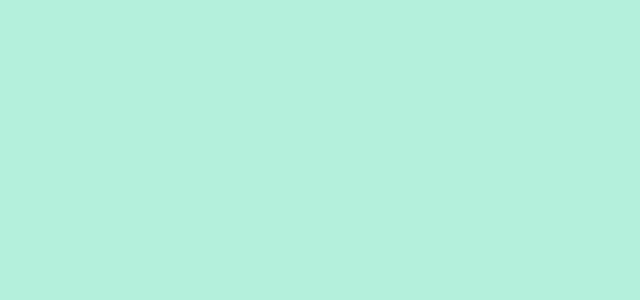
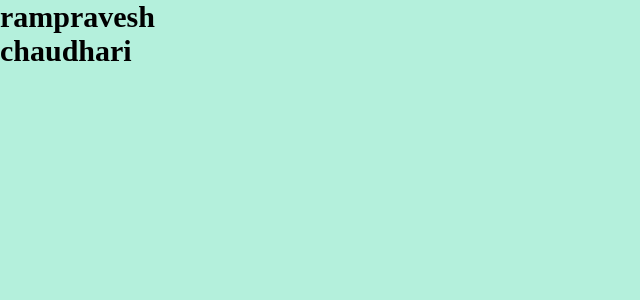
Before and after one commit to rampravesh22/react-thapa-tutorials, a React (Create React App) app: page / in a window 1280 px wide. Shown: the top 300 px of the page, without its empty margins (0-640 px from the left). Built offline with nearby package versions, Linux system fonts and the light colour scheme.

Commit message:
context api

```diff
--- a/src/App.js
+++ b/src/App.js
@@ -1,11 +1,20 @@
-import React from 'react'
+import React from "react";
+import { createContext } from "react";
+import ComponentA from "./ComponentA";
+
+const FirstName = createContext();
+const LastName = createContext();
 function App() {
 	return (
 		<>
-			{/* Componenents */}
-
+			<FirstName.Provider value={"rampravesh"}>
+				<LastName.Provider value={"chaudhari"}>
+					<ComponentA></ComponentA>
+				</LastName.Provider>
+			</FirstName.Provider>
 		</>
 	);
 }
 
 export default App;
+export { FirstName, LastName };
--- /dev/null
+++ b/src/ComponentA.jsx
@@ -0,0 +1,12 @@
+import React from "react";
+import ComponentB from "./ComponentB";
+
+const ComponentA = () => {
+	return (
+		<>
+			<ComponentB></ComponentB>
+		</>
+	);
+};
+
+export default ComponentA;
--- /dev/null
+++ b/src/ComponentB.jsx
@@ -0,0 +1,12 @@
+import React from "react";
+import ComponentC from "./ComponentC";
+
+const ComponentB = () => {
+	return (
+		<>
+			<ComponentC></ComponentC>
+		</>
+	);
+};
+
+export default ComponentB;
--- /dev/null
+++ b/src/ComponentC.jsx
@@ -0,0 +1,31 @@
+import React from "react";
+import { FirstName, LastName } from "./App";
+
+const ComponentC = () => {
+	return (
+		<div>
+			<FirstName.Consumer>
+				{(fname) => {
+					return (
+						<>
+							<LastName.Consumer>
+								{(lname) => {
+									return (
+										<>
+											<h1>{fname}</h1>
+											<h3>{lname}</h3>
+										</>
+									);
+								}}
+							</LastName.Consumer>
+
+							<h3>{}</h3>
+						</>
+					);
+				}}
+			</FirstName.Consumer>
+		</div>
+	);
+};
+
+export default ComponentC;
--- a/src/index.css
+++ b/src/index.css
@@ -19,3 +19,7 @@ body{
     background-color: rgba(3, 204, 137, 0.295);
     min-height: 100vh;
 }
+
+html * {
+   font-size: 3rem;
+}
```
